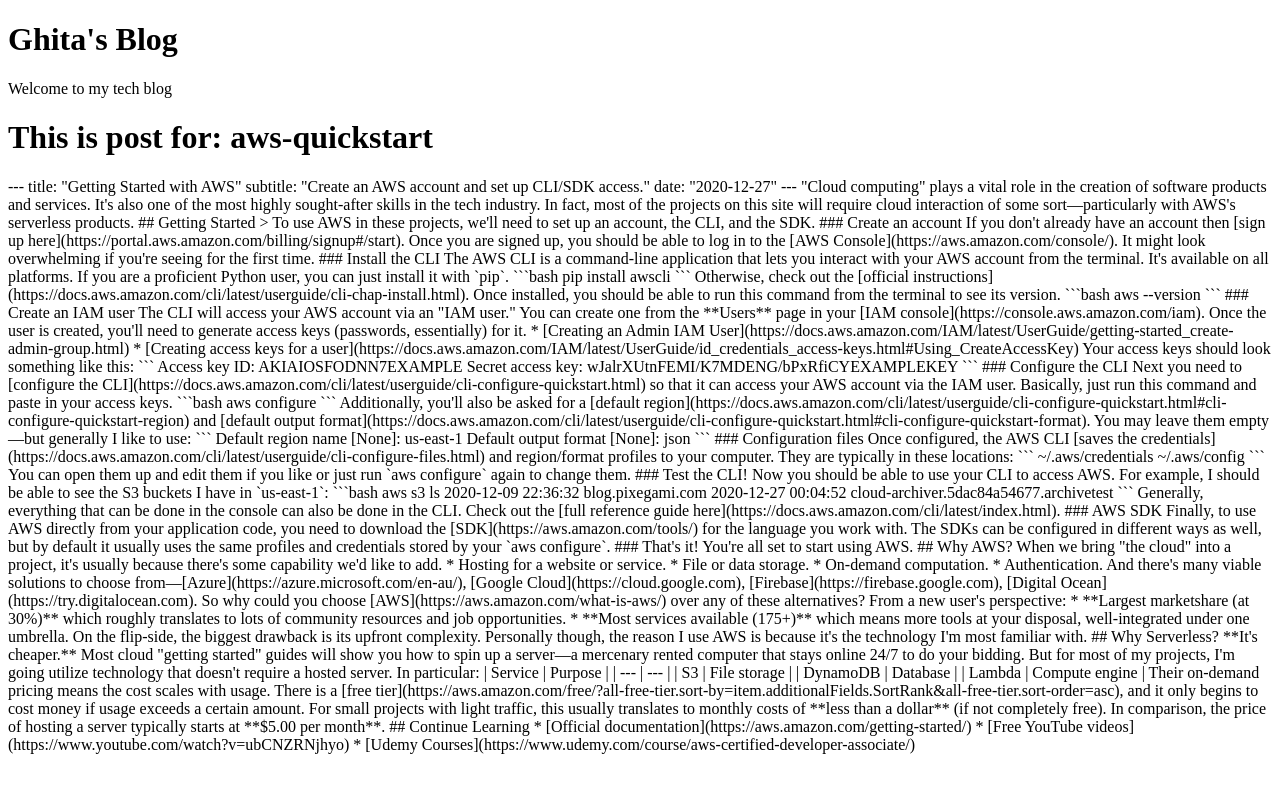
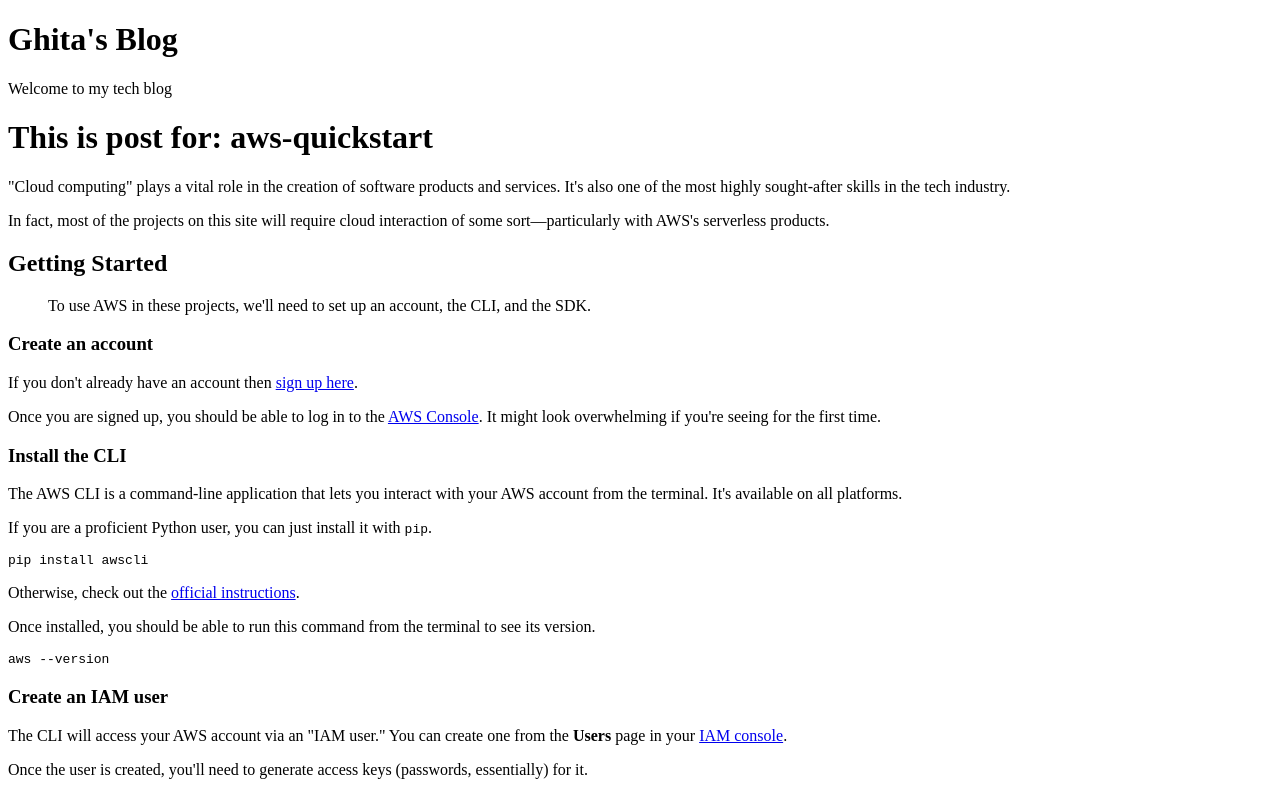
Before and after one commit to ghita/blog, a Next.js app: page /posts/aws-quickstart in a window 1280 px wide. Shown: the top 795 px of the page. Built offline with nearby package versions, Linux system fonts and the light colour scheme.

Commit message:
use Markdown component to render content

```diff
--- a/app/posts/[slug]/page.tsx
+++ b/app/posts/[slug]/page.tsx
@@ -1,4 +1,5 @@
 import fs from 'fs';
+import Markdown from 'markdown-to-jsx';
 
 const getPostContent = (slug: string) => {
     const folder = "posts/";
@@ -12,10 +13,10 @@
     const slug = params.slug;
     const content = getPostContent(slug);
     return (
-     <p>
+     <div>
         <h1>This is post for: {slug}</h1>
-        <p>{content}</p>
-     </p>
+        <Markdown>{content}</Markdown>
+     </div>
     );
 };
 
```
Also changed, not shown: package.json (+6 -5 lines), 1 other file (tests, documents, lock files or other folders).
